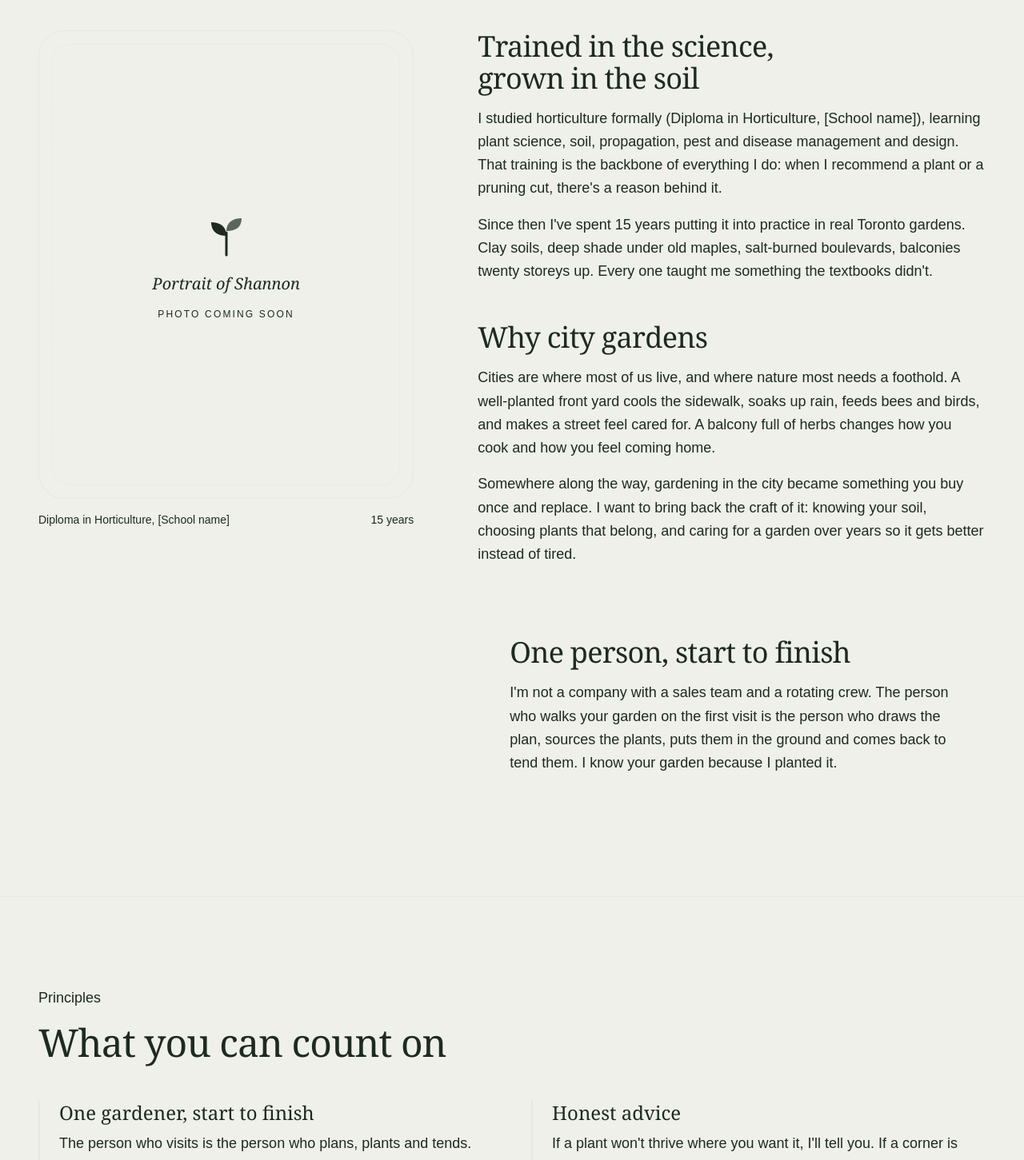
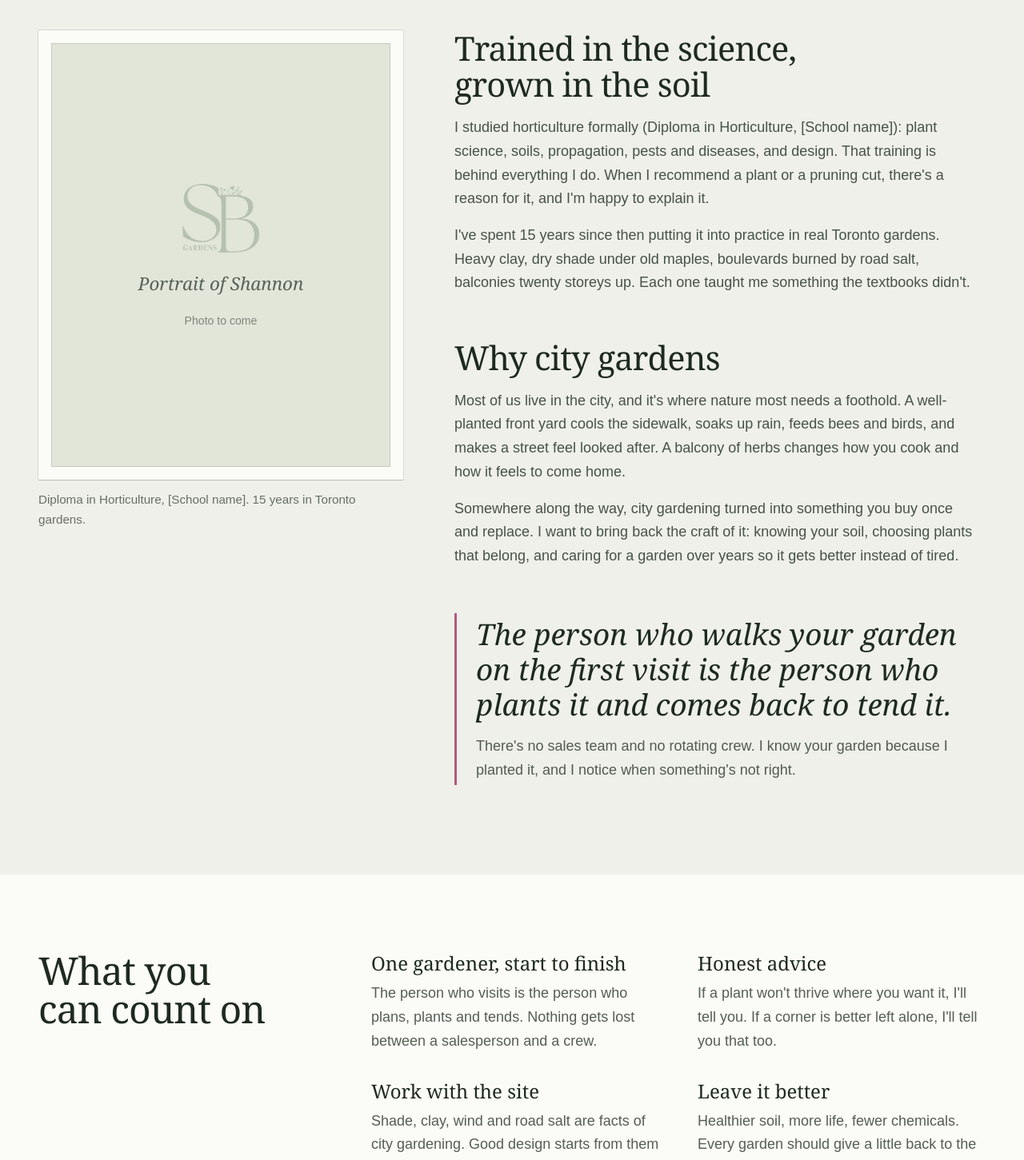
Before and after one commit to abbykjoseph-prog/ShannonGarden, a Next.js app: page /about in a window 1280 px wide. Shown: the part 520-1971 px from the top of the page at 80% size. Built offline with nearby package versions, Linux system fonts and the light colour scheme.

Commit message:
Rework About page
Co-Authored-By: Claude Opus 5.5 <noreply@anthropic.com>

```diff
--- a/app/about/page.tsx
+++ b/app/about/page.tsx
@@ -1,4 +1,5 @@
 import type { Metadata } from "next";
+import Image from "next/image";
 import { PageIntro } from "@/components/PageIntro";
 import { CtaBand } from "@/components/CtaBand";
 import { principles, site } from "@/lib/site";
@@ -11,83 +12,81 @@ export const metadata: Metadata = {
 export default function About() {
   return (
     <>
-      <PageIntro eyebrow="About" title={<>Bringing the craft of horticulture <em className="text-forest">back into city life.</em></>}>
+      <PageIntro title={<>Bringing the craft of horticulture <em className="text-green">back into city life.</em></>}>
         <p>
           I&apos;m {site.person}. I design, plant and look after gardens across the Greater Toronto Area, and I do every
           part of it myself.
         </p>
       </PageIntro>
 
-      <section className="wrap grid gap-14 pb-20 md:grid-cols-[0.85fr_1.15fr] md:gap-20 md:pb-28">
-        {/* Portrait placeholder: swap for a real photo of Shannon when available. */}
-        <figure className="md:sticky md:top-28 md:self-start">
-          <div className="relative aspect-[4/5] overflow-hidden rounded-[2rem] border border-forest/20 bg-sage-soft">
-            <div className="absolute inset-4 rounded-[1.5rem] border border-dashed border-forest/30" />
-            <div className="absolute inset-0 flex flex-col items-center justify-center gap-4 text-center">
-              <svg aria-hidden viewBox="0 0 64 64" className="h-16 w-16 text-forest/40">
-                <path d="M32 58V30" stroke="currentColor" strokeWidth="3" strokeLinecap="round" />
-                <path d="M32 34c0-11-7-17-19-17 0 11 7 17 19 17Z" fill="currentColor" />
-                <path d="M32 28c0-10 7-16 19-16 0 11-7 16-19 16Z" fill="currentColor" opacity=".7" />
-              </svg>
-              <span className="font-display text-xl italic text-forest-deep">Portrait of Shannon</span>
-              <span className="text-xs uppercase tracking-[0.18em] text-ink/45">Photo coming soon</span>
+      <section className="wrap grid gap-x-16 gap-y-14 pb-20 md:grid-cols-12 md:pb-28">
+        {/* PLACEHOLDER - swap for a real photo of Shannon (e.g. /public/shannon.jpg with next/image). */}
+        <figure className="md:col-span-5 md:sticky md:top-28 md:self-start">
+          <div className="bg-paper p-3 shadow-[0_1px_0_rgb(30_42_31/0.15)] ring-1 ring-loam/10 sm:p-4">
+            <div className="relative flex aspect-[4/5] flex-col items-center justify-center gap-4 border border-loam/15 bg-limestone-deep text-center">
+              <Image src="/monogram.png" alt="" width={600} height={600} className="h-24 w-auto opacity-25" />
+              <span className="font-display text-[1.4rem] italic text-loam/70">Portrait of Shannon</span>
+              <span className="text-[0.88rem] text-loam/50">Photo to come</span>
             </div>
           </div>
-          <figcaption className="mt-4 flex justify-between text-sm text-ink/60">
-            <span>{site.education}</span>
-            <span>{site.yearsExperience} years</span>
+          <figcaption className="mt-3 text-[0.95rem] text-loam/65">
+            {site.education}. {site.yearsExperience} years in Toronto gardens.
           </figcaption>
         </figure>
 
-        <div className="space-y-12 text-lg leading-relaxed text-ink/80">
+        <div className="space-y-14 md:col-span-7">
           <div>
-            <h2 className="text-3xl sm:text-4xl">Trained in the science, grown in the soil</h2>
-            <p className="mt-4">
-              I studied horticulture formally ({site.education}), learning plant science, soil, propagation, pest and
-              disease management and design. That training is the backbone of everything I do: when I recommend a plant
-              or a pruning cut, there&apos;s a reason behind it.
+            <h2 className="text-[2.1rem] leading-[1.1] sm:text-[2.6rem]">Trained in the science, grown in the soil</h2>
+            <div className="mt-4 max-w-prose space-y-4 text-loam/80">
+              <p>
+                I studied horticulture formally ({site.education}): plant science, soils, propagation, pests and
+                diseases, and design. That training is behind everything I do. When I recommend a plant or a pruning cut,
+                there&apos;s a reason for it, and I&apos;m happy to explain it.
               </p>
-            <p className="mt-4">
-              Since then I&apos;ve spent {site.yearsExperience} years putting it into practice in real Toronto gardens.
-              Clay soils, deep shade under old maples, salt-burned boulevards, balconies twenty storeys up. Every one
-              taught me something the textbooks didn&apos;t.
+              <p>
+                I&apos;ve spent {site.yearsExperience} years since then putting it into practice in real Toronto gardens.
+                Heavy clay, dry shade under old maples, boulevards burned by road salt, balconies twenty storeys up. Each
+                one taught me something the textbooks didn&apos;t.
               </p>
+            </div>
           </div>
 
           <div>
-            <h2 className="text-3xl sm:text-4xl">Why city gardens</h2>
-            <p className="mt-4">
-              Cities are where most of us live, and where nature most needs a foothold. A well-planted front yard cools
-              the sidewalk, soaks up rain, feeds bees and birds, and makes a street feel cared for. A balcony full of
-              herbs changes how you cook and how you feel coming home.
+            <h2 className="text-[2.1rem] leading-[1.1] sm:text-[2.6rem]">Why city gardens</h2>
+            <div className="mt-4 max-w-prose space-y-4 text-loam/80">
+              <p>
+                Most of us live in the city, and it&apos;s where nature most needs a foothold. A well-planted front yard
+                cools the sidewalk, soaks up rain, feeds bees and birds, and makes a street feel looked after. A balcony
+                of herbs changes how you cook and how it feels to come home.
               </p>
-            <p className="mt-4">
-              Somewhere along the way, gardening in the city became something you buy once and replace. I want to bring
+              <p>
+                Somewhere along the way, city gardening turned into something you buy once and replace. I want to bring
                 back the craft of it: knowing your soil, choosing plants that belong, and caring for a garden over years
                 so it gets better instead of tired.
               </p>
             </div>
+          </div>
 
-          <div className="rounded-[1.75rem] bg-forest p-8 text-cream sm:p-10">
-            <h2 className="text-3xl text-cream sm:text-4xl">One person, start to finish</h2>
-            <p className="mt-4 text-cream/80">
-              I&apos;m not a company with a sales team and a rotating crew. The person who walks your garden on the first
-              visit is the person who draws the plan, sources the plants, puts them in the ground and comes back to tend
-              them. I know your garden because I planted it.
+          <blockquote className="border-l-[3px] border-coneflower py-1 pl-6">
+            <p className="font-display text-[1.9rem] italic leading-[1.2] text-loam sm:text-[2.3rem]">
+              The person who walks your garden on the first visit is the person who plants it and comes back to tend it.
             </p>
-          </div>
+            <p className="mt-4 max-w-prose text-loam/75">
+              There&apos;s no sales team and no rotating crew. I know your garden because I planted it, and I notice when
+              something&apos;s not right.
+            </p>
+          </blockquote>
         </div>
       </section>
 
-      <section aria-labelledby="principles" className="border-t border-forest/10 bg-cream-warm/60">
-        <div className="wrap py-20 md:py-28">
-          <p className="eyebrow">Principles</p>
-          <h2 id="principles" className="mt-4 max-w-2xl text-4xl leading-tight sm:text-5xl">What you can count on</h2>
-          <dl className="mt-12 grid gap-x-12 gap-y-10 md:grid-cols-2">
+      <section aria-labelledby="principles" className="bg-paper">
+        <div className="wrap grid gap-x-16 gap-y-10 py-20 md:grid-cols-12 md:py-24">
+          <h2 id="principles" className="text-[2.4rem] leading-[1.05] sm:text-5xl md:col-span-4">What you can count on</h2>
+          <dl className="grid gap-x-12 gap-y-8 sm:grid-cols-2 md:col-span-8">
             {principles.map((p) => (
-              <div key={p.title} className="border-l-2 border-clay/60 pl-6">
-                <dt className="font-display text-2xl text-forest-deep">{p.title}</dt>
-                <dd className="mt-2 text-ink/75">{p.body}</dd>
+              <div key={p.title}>
+                <dt className="font-display text-[1.5rem] leading-tight">{p.title}</dt>
+                <dd className="mt-2 text-loam/75">{p.body}</dd>
               </div>
             ))}
           </dl>
```
Lines whose indentation alone changed are shown as unchanged.
